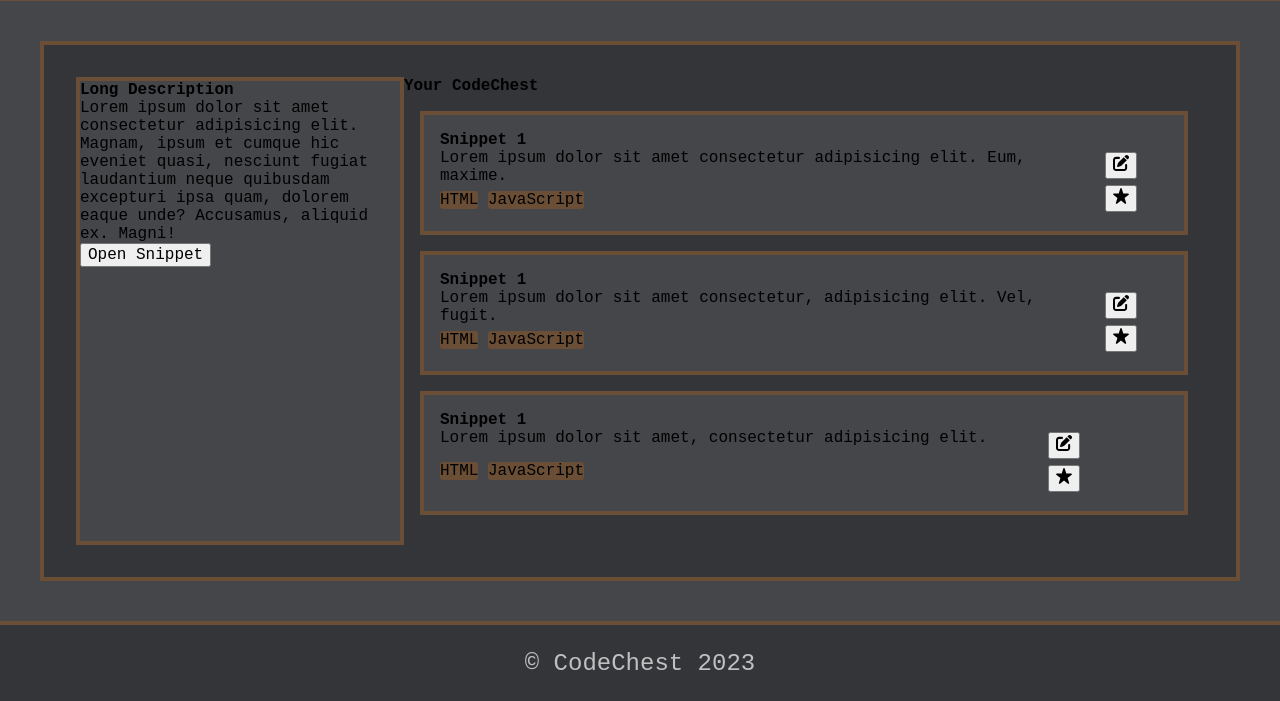
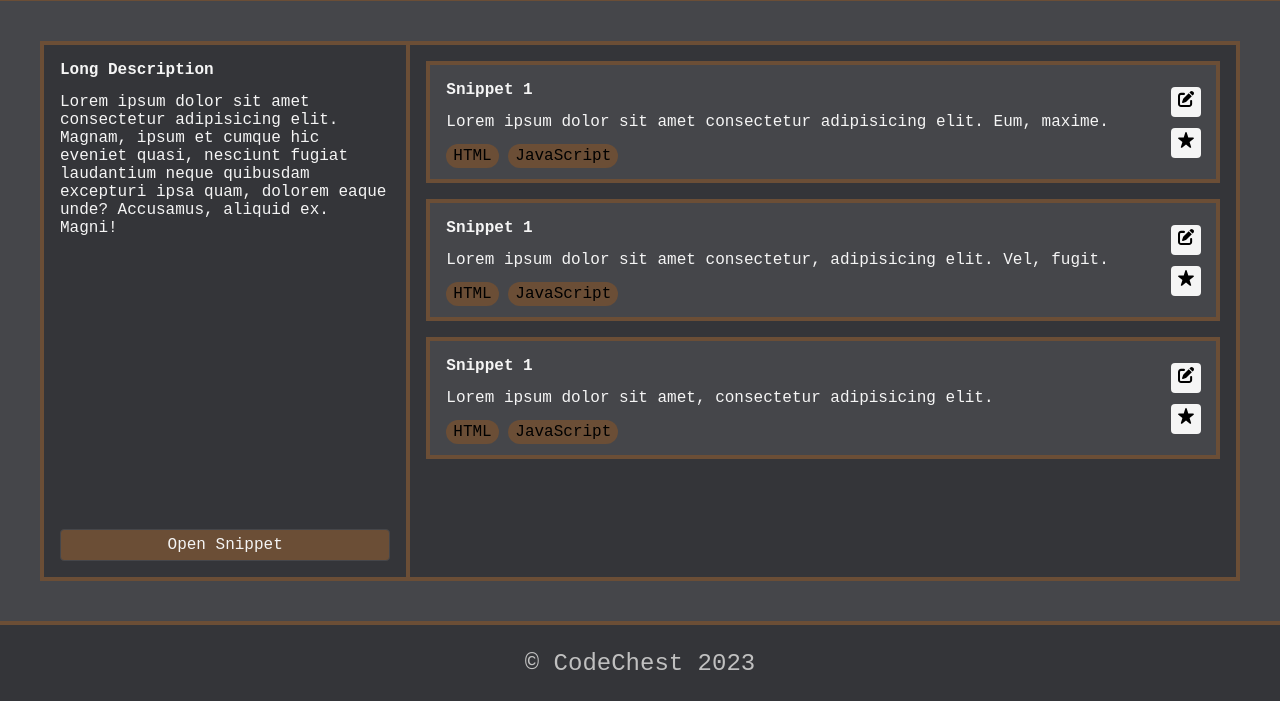
Before and after one commit to Serters/CodeChest, a plain HTML site: page front-end/pages/main.html in a window 1280 px wide. Shown: the part 99-800 px from the top of the page. Drawn offline with Linux system fonts and the light colour scheme.

Commit message:
new design

```diff
--- a/front-end/pages/main.html
+++ b/front-end/pages/main.html
@@ -36,7 +36,7 @@
             <div class="container">
                 <div class="snippetDescription">
                     <h2 class="title">Long Description</h2>
-                    <p>
+                    <p class="description">
                         Lorem ipsum dolor sit amet consectetur adipisicing elit.
                         Magnam, ipsum et cumque hic eveniet quasi, nesciunt
                         fugiat laudantium neque quibusdam excepturi ipsa quam,
@@ -45,7 +45,6 @@
                     <button id="openSnippet">Open Snippet</button>
                 </div>
                 <div class="snippetList">
-                    <h2 class="listTitle">Your CodeChest</h2>
                     <div class="snippet">
                         <h3 class="snippetTitle">Snippet 1</h3>
                         <div class="shortDescription">
@@ -99,7 +98,8 @@
                     <div class="snippet">
                         <h3 class="snippetTitle">Snippet 1</h3>
                         <div class="shortDescription">
-                            Lorem ipsum dolor sit amet, consectetur adipisicing elit.
+                            Lorem ipsum dolor sit amet, consectetur adipisicing
+                            elit.
                         </div>
                         <div class="tags">
                             <span class="tag">HTML</span>
--- a/front-end/styles/main.css
+++ b/front-end/styles/main.css
@@ -102,18 +102,38 @@ main {
   min-height: calc(100vh - 200px);
   background-color: var(--gray);
   margin: 20px 20px 0 20px;
+  color: whitesmoke;
 }
 main .container {
   background-color: var(--darkgray);
-  padding: 2em;
   border: 4px solid var(--brown);
   display: flex;
   min-height: calc(100vh - 260px);
 }
 main .container .snippetDescription {
   flex: 2;
-  background-color: var(--gray);
-  border: 4px solid var(--brown);
+  background-color: var(--darkgray);
+  border-right: 4px solid var(--brown);
+  padding: 1em;
+  display: flex;
+  flex-direction: column;
+}
+main .container .snippetDescription .title {
+  margin-bottom: 1em;
+  width: 100%;
+  height: 1em;
+}
+main .container .snippetDescription .description {
+  width: 100%;
+  height: calc(100% - 4em);
+}
+main .container .snippetDescription #openSnippet {
+  width: 100%;
+  height: 2em;
+  background-color: var(--brown);
+  color: whitesmoke;
+  border: 1px solid var(--gray);
+  border-radius: 4px;
 }
 main .container .snippetList {
   flex: 5;
@@ -121,7 +141,9 @@ main .container .snippetList {
 main .container .snippetList .snippet {
   background-color: var(--gray);
   display: grid;
-  grid-template-areas: "titl titl" "desc actn" "tags actn";
+  gap: 1em;
+  grid: 1em auto 1em/calc(100% - 60px) 60px;
+  grid-template-areas: "titl actn" "desc actn" "tags actn";
   margin: 1em;
   padding: 1em;
   border: 4px solid var(--brown);
@@ -134,18 +156,32 @@ main .container .snippetList .snippet .shortDescription {
 }
 main .container .snippetList .snippet .tags {
   grid-area: tags;
+  color: black;
 }
 main .container .snippetList .snippet .tags .tag {
   background-color: var(--brown);
-  border-radius: 3px;
+  border-radius: 1em;
+  padding: 3px 7px;
+  line-height: 1em;
 }
 main .container .snippetList .snippet .actions {
   grid-area: actn;
-  width: 5%;
+  width: 100%;
+  height: 100%;
+  margin: auto;
+  padding: 0 15px;
   aspect-ratio: 1/1;
+  display: flex;
+  flex-direction: column;
+  justify-content: space-around;
+  align-items: center;
 }
 main .container .snippetList .snippet .actions button {
-  margin: 3px;
+  width: 100%;
+  aspect-ratio: 1/1;
+  background-color: whitesmoke;
+  border: none;
+  border-radius: 4px;
 }
 
 footer {
```
Also changed, not shown: 1 other file.
